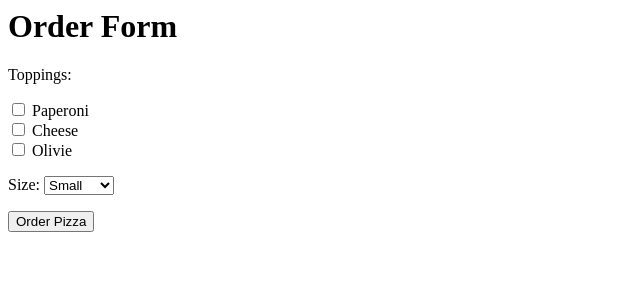
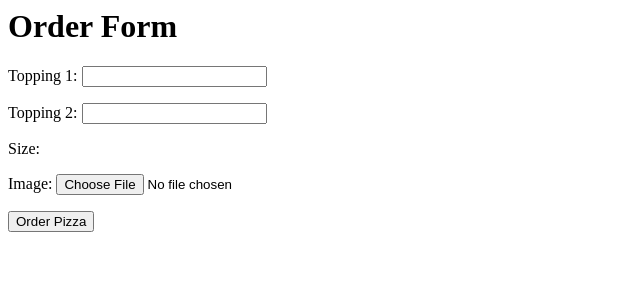
Before and after one commit to RavshanjonA/nandie-s-garder, a Django app: page /order/ in a window 1280 px wide. Shown: the top 300 px of the page, without its empty margins (0-640 px from the left). Run offline with Django 4.2, Linux system fonts and the light colour scheme; data that the repository does not hold is empty.

Commit message:
add image field for pizza order form

```diff
--- a/pizza/forms.py
+++ b/pizza/forms.py
@@ -1,14 +1,20 @@
 from django import forms
+from pizza.models import Pizza, Size
 
-class PizzaForm(forms.Form):
-    SIZES= [("small", "Small"), ("medium", "Medium"), ("large", "Large")]
-    toppings = forms.MultipleChoiceField(choices=[('pap', "Paperoni"), ("cheese", "Cheese"), ("olivie", "Olivie")], widget=forms.CheckboxSelectMultiple)
-    size = forms.ChoiceField(label="Size", choices=SIZES)
-# from pizza.models import Pizza
-#
-#
-# class PizzaForm(forms.ModelForm):
-#     class Meta:
-#         model = Pizza
-#         fields = ("topping1", "topping2", "size")
-#         labels = {"topping1": "Topping 1", "topping2": "Topping 2"}
+
+# class PizzaForm(forms.Form):
+#     SIZES= [("small", "Small"), ("medium", "Medium"), ("large", "Large")]
+#     toppings = forms.MultipleChoiceField(choices=[('pap', "Paperoni"), ("cheese", "Cheese"), ("olivie", "Olivie")], widget=forms.CheckboxSelectMultiple)
+#     size = forms.ChoiceField(label="Size", choices=SIZES)
+
+
+class PizzaForm(forms.ModelForm):
+
+    size = forms.ModelChoiceField(queryset=Size.objects, empty_label=None, widget=forms.RadioSelect)#CheckboxSelectMultiple
+    image = forms.ImageField()
+
+    class Meta:
+        model = Pizza
+        fields = ("topping1", "topping2", "size")
+        labels = {"topping1": "Topping 1", "topping2": "Topping 2"}
+        # widgets = {"size": forms.CheckboxSelectMultiple}
--- a/pizza/templates/pizza/order.html
+++ b/pizza/templates/pizza/order.html
@@ -1,5 +1,5 @@
 <h1>Order Form</h1>
-<form action="{% url 'order' %}" method="post">
+<form action="{% url 'order' %}" method="post", enctype="multipart/form-data">
     {{ note }}
     {% csrf_token %}
     {{ form.as_p }}
--- a/pizza/views.py
+++ b/pizza/views.py
@@ -10,10 +10,10 @@
 
 def order(request):
     if request.method == "POST":
-        form = PizzaForm(request.POST)
+        form = PizzaForm(request.POST, request.FILES)
         if form.is_valid():
             data = form.cleaned_data
-            note = "Thanks for ordering, your  {1} and   {0} pizza on the way".format(data["size"], ", ".join(data["toppings"]))
+            note = "Thanks for ordering, your  {1} and   {0} pizza on the way".format(data["size"], ", ".join([data["topping1"], data["topping2"]]))
             # messages.success(request,"Your order was successfully added")
             form = PizzaForm()
             return render(request, "pizza/order.html", context={"form": form, "note": note})
--- /dev/null
+++ b/requirements.txt
@@ -0,0 +1 @@
+pillow==8.4.0
```
